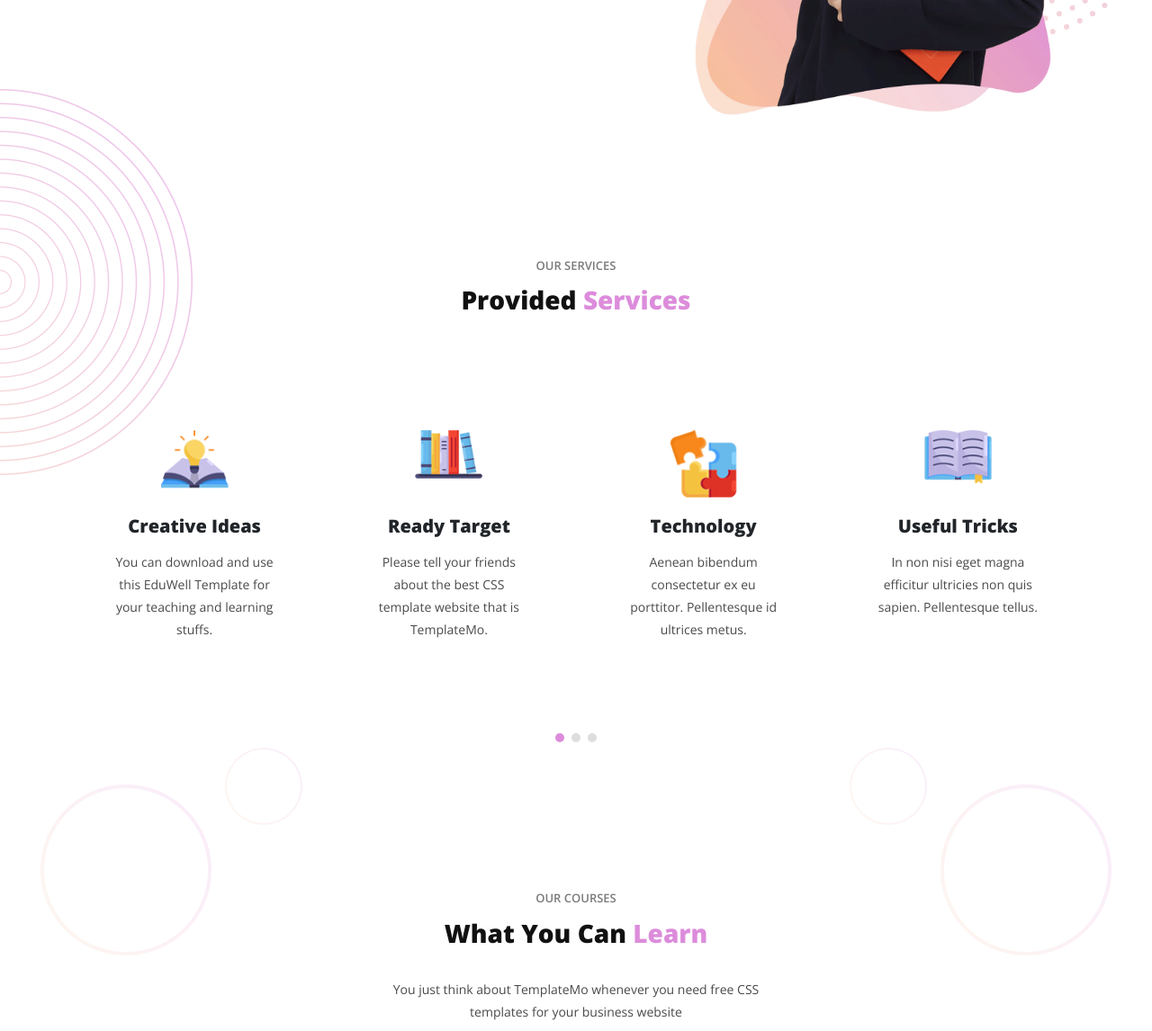
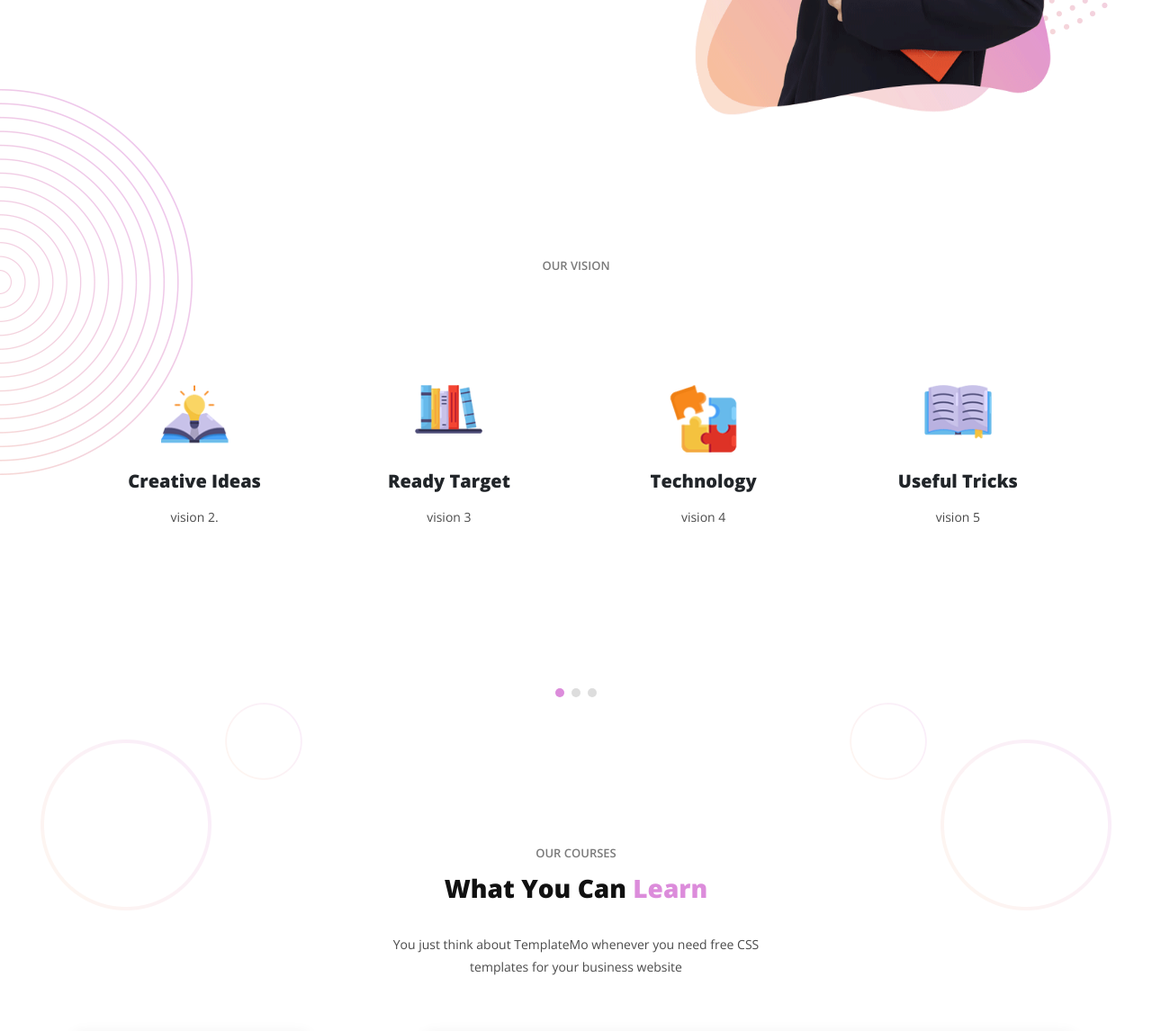
Before and after one commit to IEDCMES/iedcmes, a plain HTML site: page index.html in a window 1280 px wide. Shown: the part 512-1658 px from the top of the page at 90% size. Drawn offline with nearby package versions, Linux system fonts and the light colour scheme.

Commit message:
update file

```diff
--- a/index.html
+++ b/index.html
@@ -39,8 +39,8 @@
                       <!-- ***** Menu Start ***** -->
                       <ul class="nav">
                           <li class="scroll-to-section"><a href="#top" class="active">Home</a></li>
-                          <li class="scroll-to-section"><a href="#services">Services</a></li>
-                          <li class="scroll-to-section"><a href="#courses">Courses</a></li>
+                          <li class="scroll-to-section"><a href="#services">Vision</a></li>
+                          <li class="scroll-to-section"><a href="#courses">Events</a></li>
                           <li class="has-sub">
                               <a href="javascript:void(0)">Pages</a>
                               <ul class="sub-menu">
@@ -91,8 +91,8 @@
       <div class="row">
         <div class="col-lg-12">
           <div class="section-heading">
-            <h6>Our Services</h6>
-            <h4>Provided <em>Services</em></h4>
+            <h6>Our Vision</h6>
+            <h4><em></em></h4>
           </div>
         </div>
         <div class="col-lg-12">
@@ -103,7 +103,7 @@
                   <img src="assets/images/service-icon-01.png" alt="">
                 </div>
                 <h4>Useful Tricks</h4>
-                <p>EduWell is the professional HTML5 template for your school or university websites.</p>
+                <p>vision 1</p>
               </div>
             </div>
             <div class="item">
@@ -112,7 +112,7 @@
                   <img src="assets/images/service-icon-02.png" alt="">
                 </div>
                 <h4>Creative Ideas</h4>
-                <p>You can download and use this EduWell Template for your teaching and learning stuffs.</p>
+                <p>vision 2.</p>
               </div>
             </div>
             <div class="item">
@@ -121,7 +121,7 @@
                   <img src="assets/images/service-icon-03.png" alt="">
                 </div>
                 <h4>Ready Target</h4>
-                <p>Please tell your friends about the best CSS template website that is TemplateMo.</p>
+                <p>vision 3</p>
               </div>
             </div>
             <div class="item">
@@ -130,7 +130,7 @@
                   <img src="assets/images/service-icon-04.png" alt="">
                 </div>
                 <h4>Technology</h4>
-                <p>Aenean bibendum consectetur ex eu porttitor. Pellentesque id ultrices metus.</p>
+                <p>vision 4</p>
               </div>
             </div>
             <div class="item">
@@ -139,7 +139,7 @@
                   <img src="assets/images/service-icon-01.png" alt="">
                 </div>
                 <h4>Useful Tricks</h4>
-                <p>In non nisi eget magna efficitur ultricies non quis sapien. Pellentesque tellus.</p>
+                <p>vision 5</p>
               </div>
             </div>
             <div class="item">
@@ -148,7 +148,7 @@
                   <img src="assets/images/service-icon-02.png" alt="">
                 </div>
                 <h4>Creative Ideas</h4>
-                <p>Aenean bibendum consectetur ex eu porttitor. Pellentesque id ultrices metus.</p>
+                <p>vision 6</p>
               </div>
             </div>
             <div class="item">
@@ -157,7 +157,7 @@
                   <img src="assets/images/service-icon-03.png" alt="">
                 </div>
                 <h4>Ready Target</h4>
-                <p>In non nisi eget magna efficitur ultricies non quis sapien. Pellentesque tellus.</p>
+                <p>vision 7</p>
               </div>
             </div>
             <div class="item">
@@ -166,7 +166,7 @@
                   <img src="assets/images/service-icon-04.png" alt="">
                 </div>
                 <h4>Technology</h4>
-                <p>Aenean bibendum consectetur ex eu porttitor. Pellentesque id ultrices metus.</p>
+                <p>vision 8.</p>
               </div>
             </div>
             <div class="item">
@@ -175,7 +175,7 @@
                   <img src="assets/images/service-icon-01.png" alt="">
                 </div>
                 <h4>Useful Tricks</h4>
-                <p>In non nisi eget magna efficitur ultricies non quis sapien. Pellentesque tellus.</p>
+                <p>vision 9.</p>
               </div>
             </div>
             <div class="item">
@@ -184,7 +184,7 @@
                   <img src="assets/images/service-icon-02.png" alt="">
                 </div>
                 <h4>Creative Ideas</h4>
-                <p>Aenean bibendum consectetur ex eu porttitor. Pellentesque id ultrices metus.</p>
+                <p>vision 10.</p>
               </div>
             </div>
             <div class="item">
```
